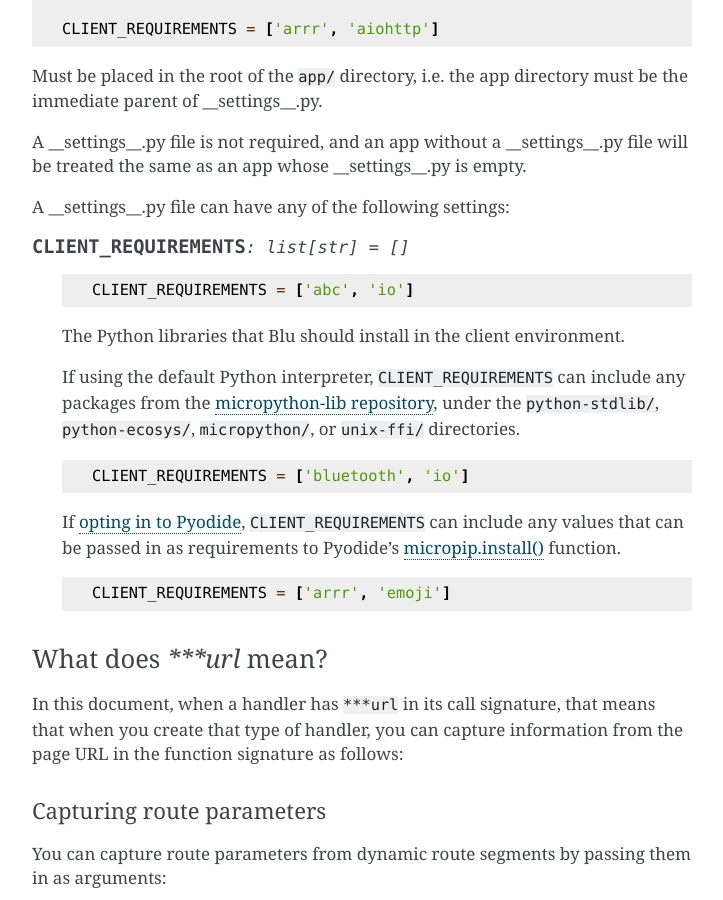
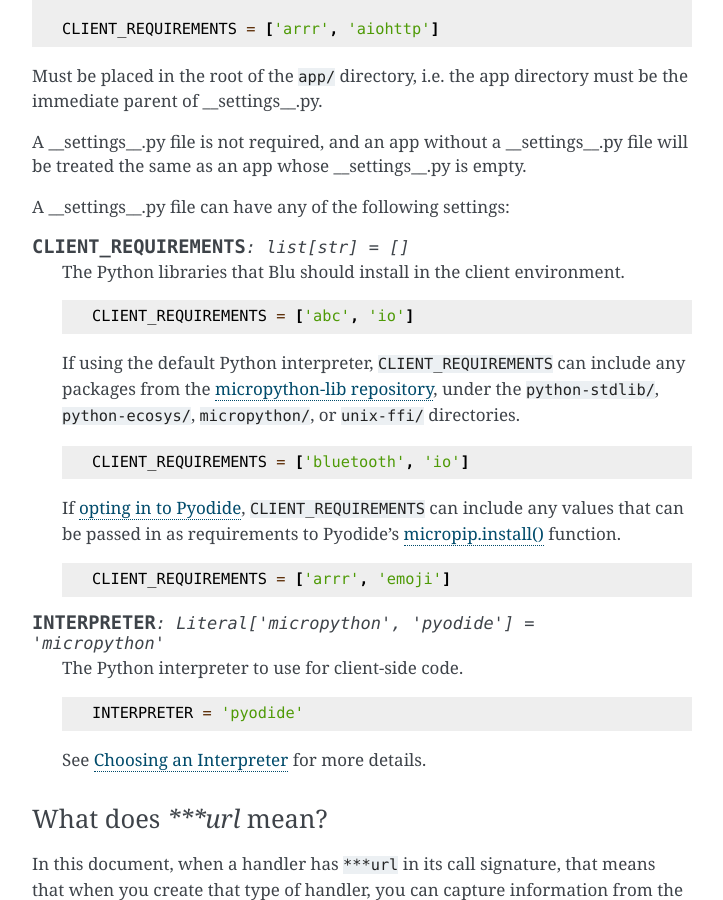
Before and after one commit to johnlarson/blu, a Sphinx documentation site: the page built from docs/api-reference/file-conventions.rst, in a window 1280 px wide and 900 px high, scrolled down 4074 px. Shown: the whole window, without its empty margins (388-1111 px from the left). Built offline with Sphinx 7.4.7, drawn with Linux system fonts in a browser that asks for light colours.

Commit message:
add INTERPETER setting to API reference

```diff
--- a/docs/api-reference/file-conventions.rst
+++ b/docs/api-reference/file-conventions.rst
@@ -205,11 +205,11 @@ A __settings__.py file can have any of the following settings:
     :type: list[str]
     :value: []
 
+    The Python libraries that Blu should install in the client environment.
+
     .. code-block:: python
 
         CLIENT_REQUIREMENTS = ['abc', 'io']
-
-    The Python libraries that Blu should install in the client environment.
 
     If using the default Python interpreter, ``CLIENT_REQUIREMENTS`` can include any packages from the `micropython-lib repository <https://github.com/micropython/micropython-lib>`_, under the ``python-stdlib/``, ``python-ecosys/``, ``micropython/``, or ``unix-ffi/`` directories.
 
@@ -222,6 +222,18 @@ A __settings__.py file can have any of the following settings:
     .. code-block:: python
 
         CLIENT_REQUIREMENTS = ['arrr', 'emoji']
+
+.. data:: INTERPRETER
+    :type: typing.Literal['micropython', 'pyodide']
+    :value: 'micropython'
+
+    The Python interpreter to use for client-side code.
+
+    .. code-block:: python
+
+        INTERPRETER = 'pyodide'
+
+    See :doc:`/appendices/choosing-an-interpreter` for more details.
 
 
 .. _file-conventions/files/what-does-triple-star-url-mean:
```
